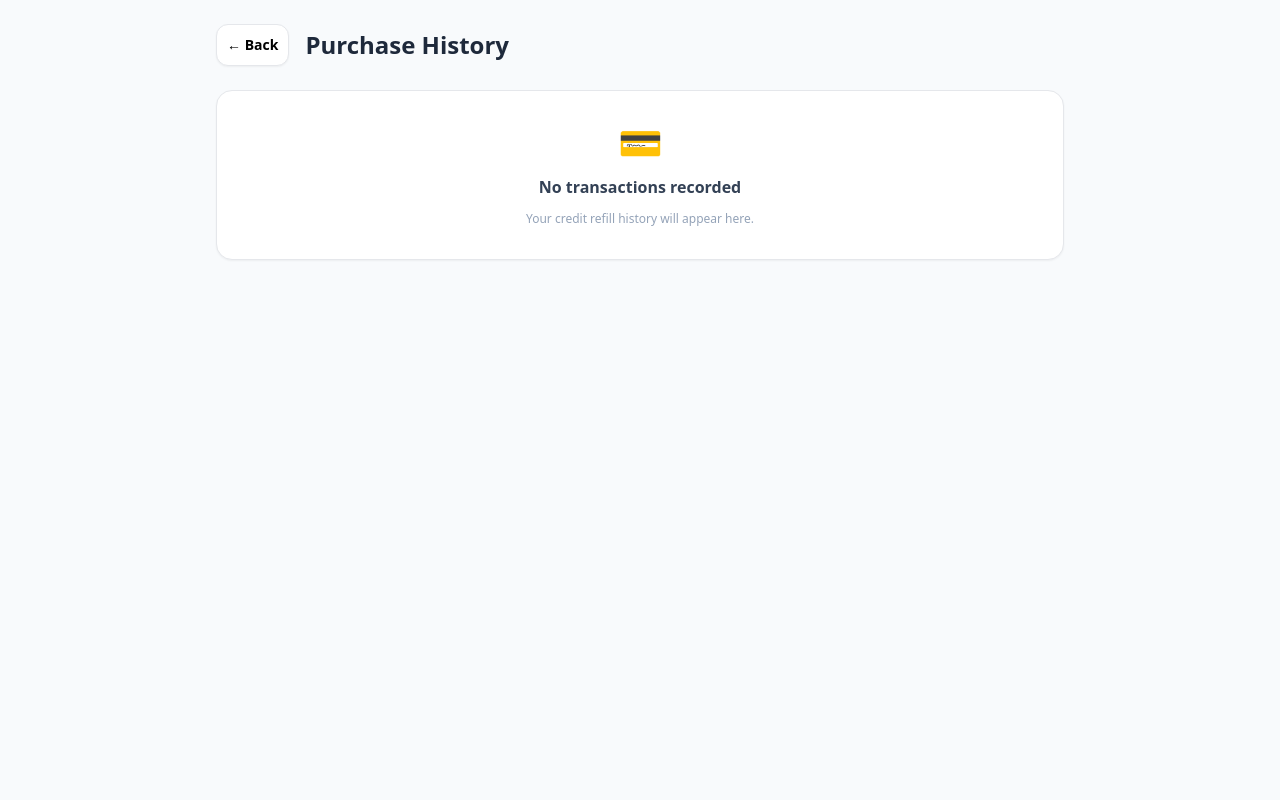
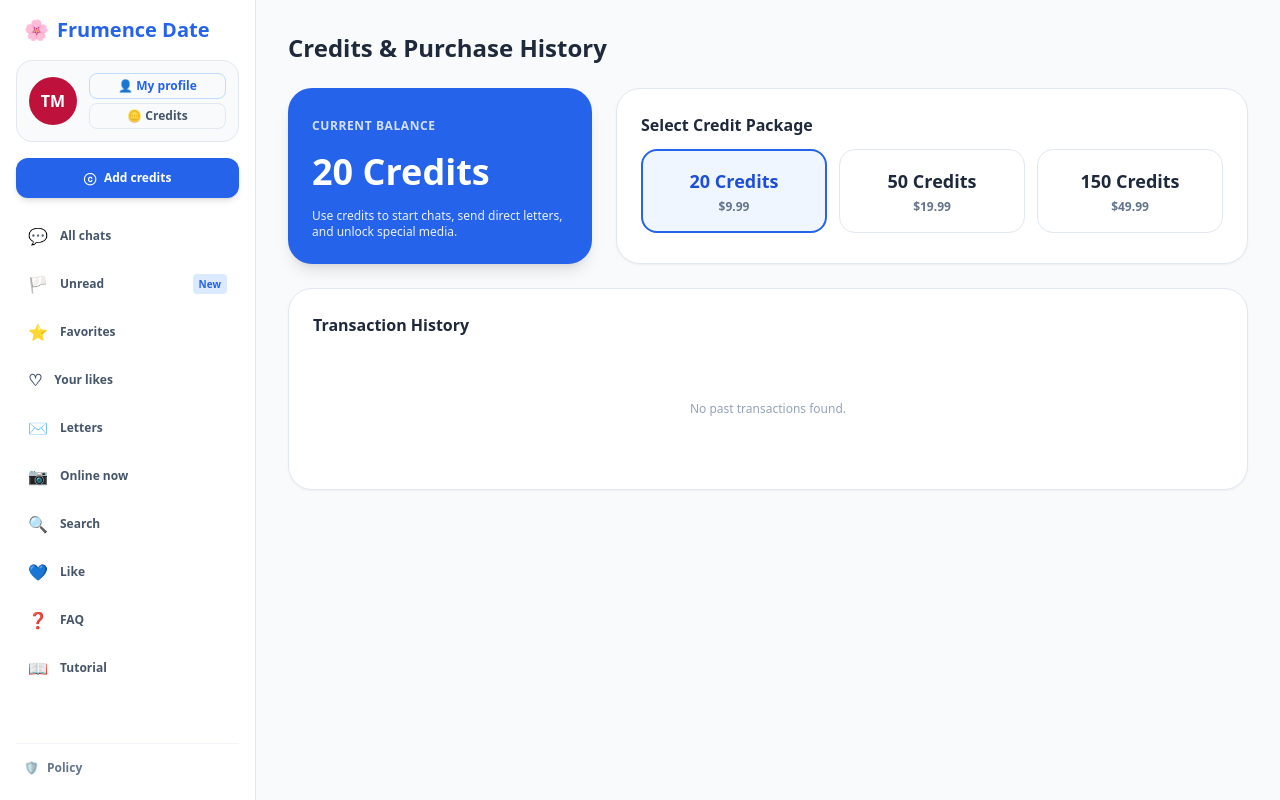
Before and after one commit to Tumuna-max/sturdy-funicular, a Next.js app: page /purchase-history in a window 1280 px wide. Built offline with nearby package versions, Linux system fonts and the light colour scheme.

Commit message:
Create PurchaseHistoryPage component

```diff
--- a/app/purchase-history/page.js
+++ b/app/purchase-history/page.js
@@ -1,22 +1,48 @@
 'use client';
 
-import Link from 'next/link';
+import ClientSidebar from '@/components/ClientSidebar';
 
 export default function PurchaseHistoryPage() {
   return (
-    <div className="min-h-screen bg-slate-50 p-6 space-y-6 max-w-4xl mx-auto">
-      <div className="flex items-center gap-4">
-        <Link href="/" className="bg-white border p-2.5 rounded-xl hover:bg-slate-100 transition font-bold text-sm shadow-sm flex items-center gap-1">
-          ← Back
-        </Link>
-        <h1 className="text-2xl font-black text-slate-800">Purchase History</h1>
-      </div>
+    <div className="flex h-screen bg-slate-50 text-slate-800 overflow-hidden">
+      <ClientSidebar credits={20} userName="Tumuna Mwabili" />
 
-      <div className="bg-white p-8 rounded-2xl border shadow-sm text-center space-y-3">
-        <span className="text-4xl">💳</span>
-        <h2 className="font-bold text-slate-700 text-base">No transactions recorded</h2>
-        <p className="text-xs text-slate-400">Your credit refill history will appear here.</p>
-      </div>
+      <main className="flex-1 overflow-y-auto p-8 space-y-6">
+        <h1 className="text-2xl font-black text-slate-800">Credits & Purchase History</h1>
+
+        <div className="grid grid-cols-1 md:grid-cols-3 gap-6">
+          <div className="bg-blue-600 text-white p-6 rounded-3xl shadow-lg space-y-4">
+            <span className="text-xs font-extrabold uppercase tracking-wider opacity-80">Current Balance</span>
+            <div className="text-4xl font-black">20 Credits</div>
+            <p className="text-xs opacity-90">Use credits to start chats, send direct letters, and unlock special media.</p>
+          </div>
+
+          <div className="bg-white p-6 rounded-3xl border border-slate-200 shadow-sm space-y-3 col-span-2">
+            <h2 className="font-extrabold text-slate-800 text-base">Select Credit Package</h2>
+            <div className="grid grid-cols-3 gap-3">
+              <button className="border-2 border-blue-600 bg-blue-50 p-4 rounded-2xl text-center hover:bg-blue-100 transition">
+                <div className="font-black text-blue-700 text-lg">20 Credits</div>
+                <div className="text-xs font-bold text-slate-500 mt-1">$9.99</div>
+              </button>
+              <button className="border border-slate-200 p-4 rounded-2xl text-center hover:border-blue-600 hover:bg-slate-50 transition">
+                <div className="font-black text-slate-800 text-lg">50 Credits</div>
+                <div className="text-xs font-bold text-slate-500 mt-1">$19.99</div>
+              </button>
+              <button className="border border-slate-200 p-4 rounded-2xl text-center hover:border-blue-600 hover:bg-slate-50 transition">
+                <div className="font-black text-slate-800 text-lg">150 Credits</div>
+                <div className="text-xs font-bold text-slate-500 mt-1">$49.99</div>
+              </button>
+            </div>
+          </div>
+        </div>
+
+        <div className="bg-white p-6 rounded-3xl border border-slate-200 shadow-sm space-y-4">
+          <h2 className="font-extrabold text-slate-800 text-base">Transaction History</h2>
+          <div className="text-center py-12 text-slate-400 text-xs font-medium">
+            No past transactions found.
+          </div>
+        </div>
+      </main>
     </div>
   );
 }
```
